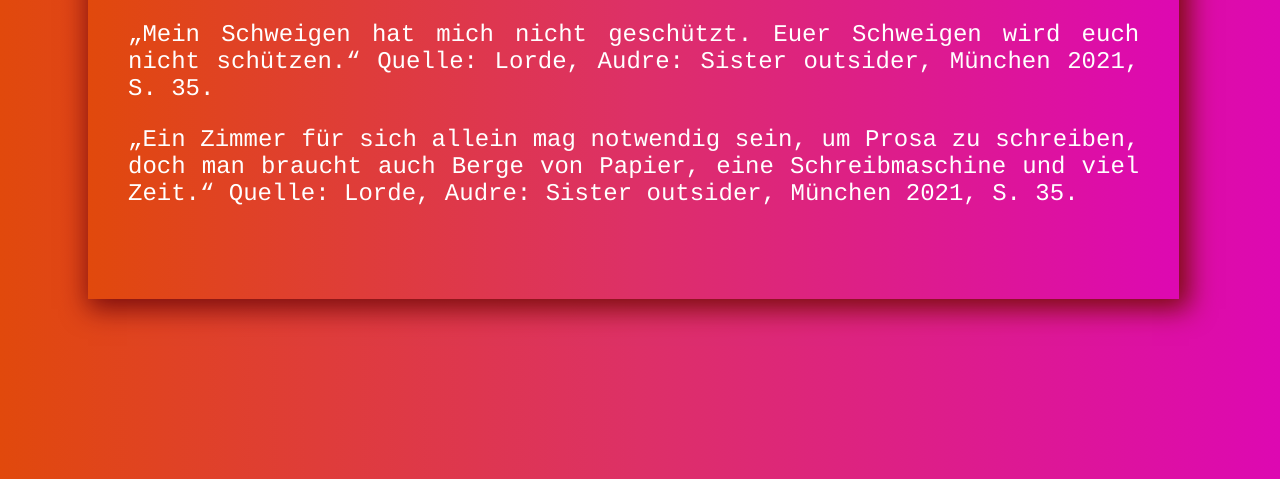
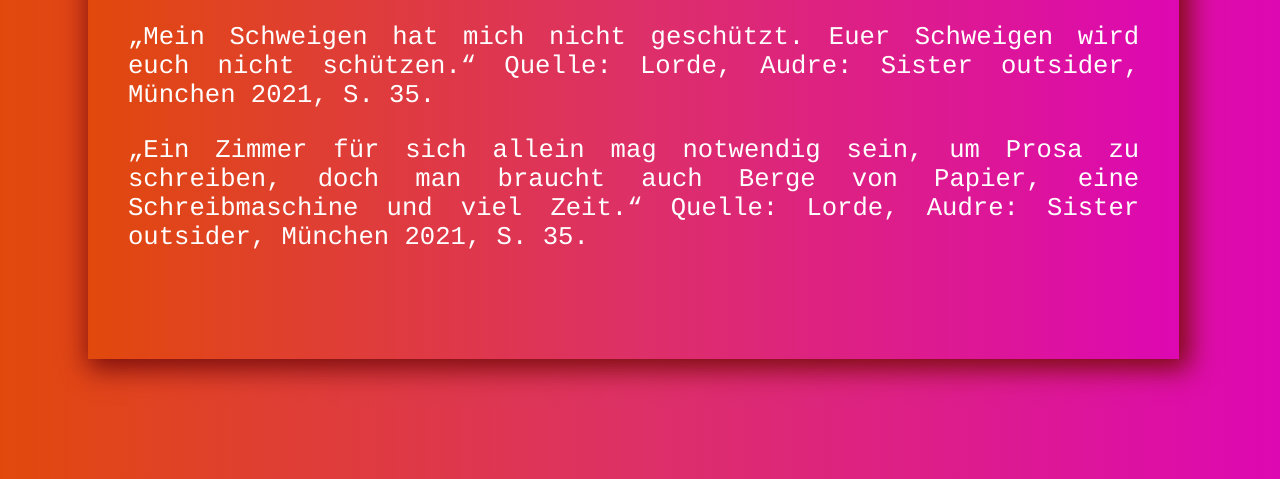
Before and after one commit to doreenkruppa/uib-module1_Audre_Lorde_ElevationCard, a website: page index.html in a window 1280 px wide. Shown: the part 321-800 px from the top of the page. Drawn offline with Linux system fonts and the light colour scheme.

Commit message:
updated font-size

```diff
--- a/index.html
+++ b/index.html
@@ -21,9 +21,7 @@
         height: 45vh;
         margin-left: 80px;
         margin-top: 200px;
-        padding-left: 40px;
-        padding-right: 40px;
-        padding-top: 60px;
+        padding: 60px 40px;
         background: linear-gradient(
           0.25turn,
           rgb(225, 73, 12),
@@ -34,7 +32,7 @@
       }
       p {
         text-align: justify;
-        font-size: 1.5rem;
+        font-size: 2vw;
       }
     </style>
   </head>
```
